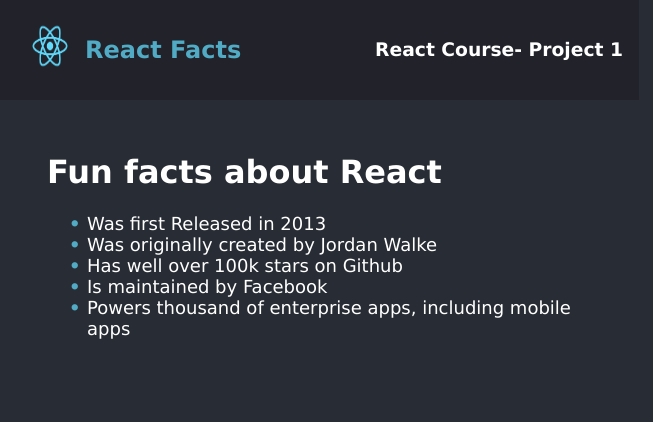
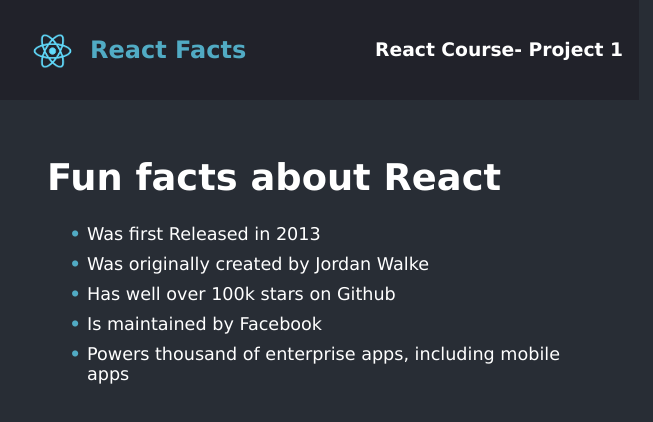
Before and after one commit to farendivaz/react-scrimba, a React (Create React App) app: page / in a window 1280 px wide. Shown: the top 422 px of the page, without its empty margins (321-974 px from the left). Built offline with nearby package versions, Linux system fonts and the light colour scheme.

Commit message:
finish section 1

```diff
--- a/src/components/MainContent.css
+++ b/src/components/MainContent.css
@@ -2,13 +2,19 @@
   margin-left: 1em;
   padding: 2em;
   color: #fff;
+  background-color: #282d35;
+}
+
+.main h1 {
+  font-size: 2.3rem;
 }
 ul {
   list-style: none;
 }
 
 ul li {
-  font-size: 18px;
+  font-size: 1.1rem;
+  margin: 10px 0 10px 0;
 }
 ul li::before {
   content: "\2022";
--- a/src/components/Navbar.css
+++ b/src/components/Navbar.css
@@ -25,6 +25,6 @@
   color: #fff;
 }
 img {
-  width: 70px;
-  height: 60px;
+  height: 50px;
+  margin-top: 10px;
 }
```
